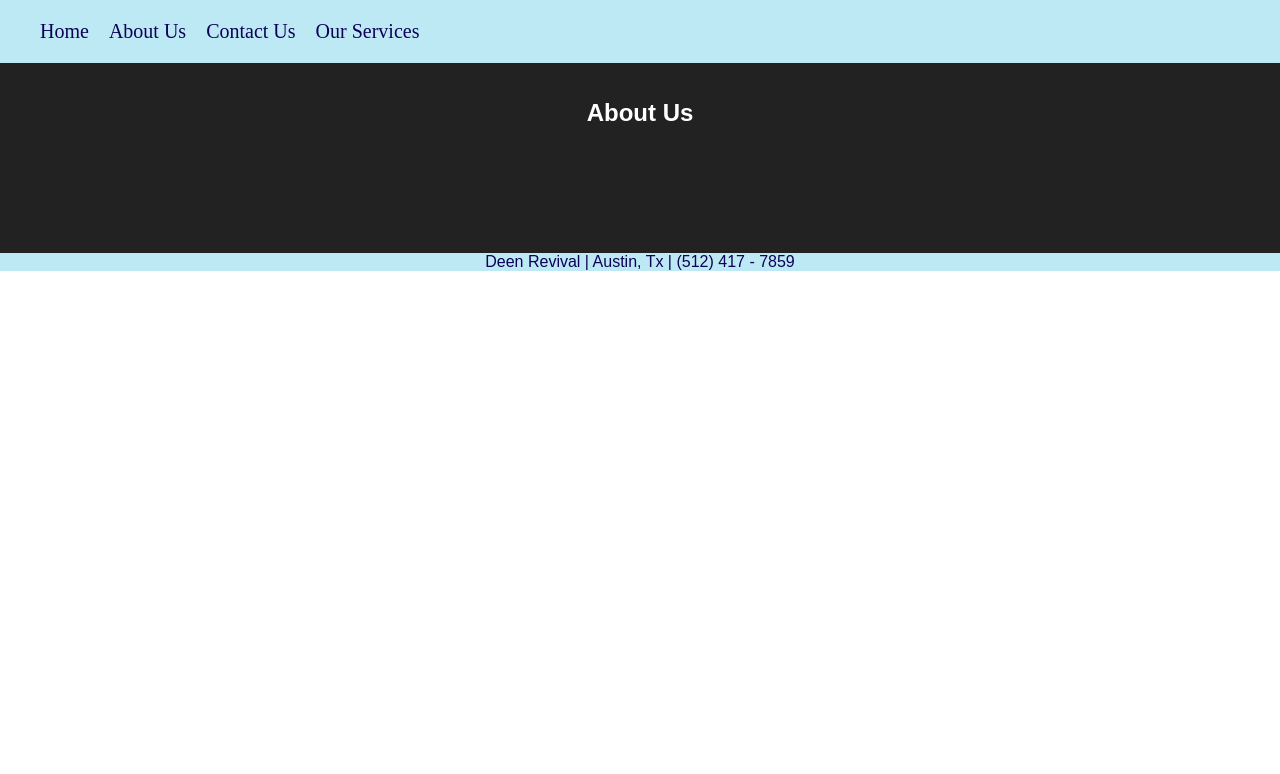
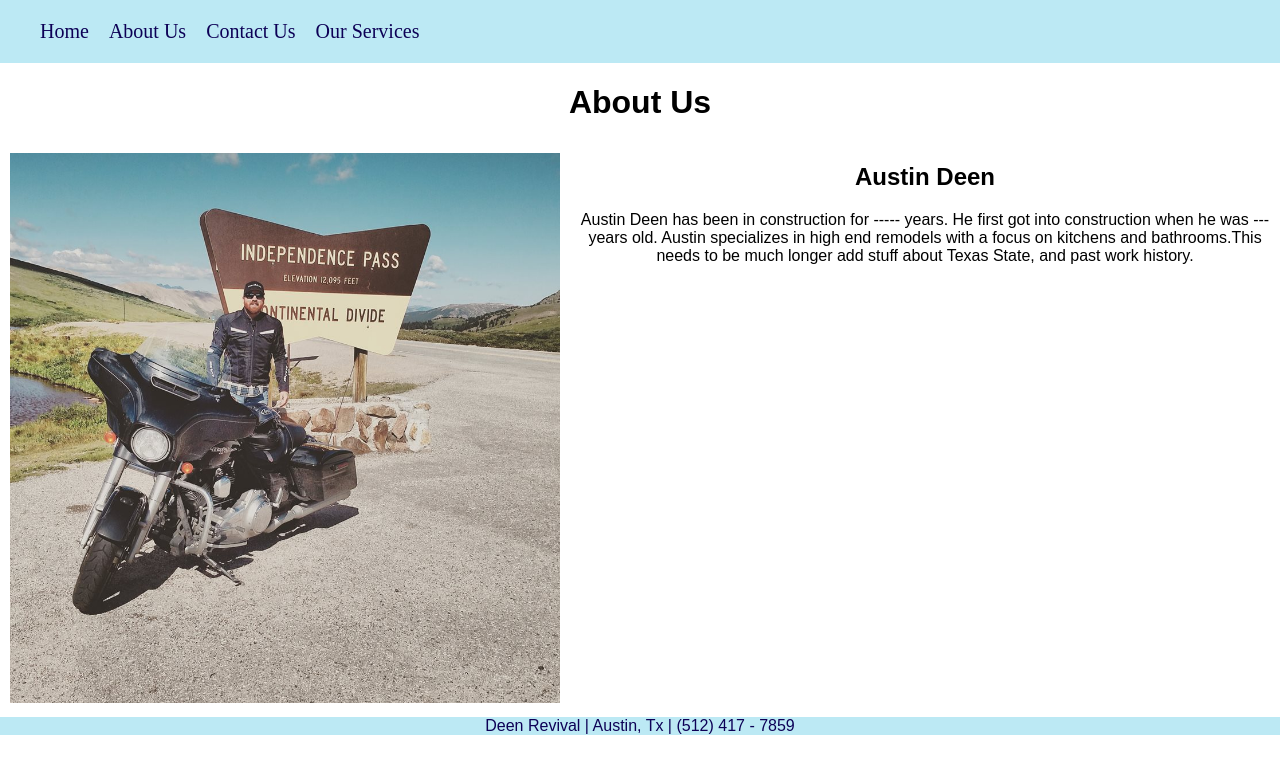
Before and after one commit to sarahshuey/DeenRevival, a React (Create React App) app: page /AboutUs in a window 1280 px wide. Shown: the top 774 px of the page. Built offline with nearby package versions, Linux system fonts and the light colour scheme.

Commit message:
about us page in progress

```diff
--- a/src/components/AboutUs.js
+++ b/src/components/AboutUs.js
@@ -1,13 +1,28 @@
 import React, { Component } from 'react';
-import '../styles/App.css';
+import image from '../Images/Austin.jpg'
+
 
 class AboutUs extends Component {
   render() {
+    let aboutStyle={
+      display:"flex",
+      flexDirection:"row"
+    }
     return (
       <div className="App">
-        <header className="App-header">
-          <h1 className="App-title">About Us</h1>
+        <header className="header">
+          <h1 className="title">About Us</h1>
         </header>
+        <div className="page" style={aboutStyle}>
+        <div className="AustinPic">
+        <img style={{width: 550, padding:"10px"}} src={image} alt="Austin Deen"></img>
+        </div>
+        <div className="AboutAustin">
+        <h2> Austin Deen </h2>
+        <p> Austin Deen has been in construction for ----- years. He first got into construction when he was --- years old. Austin specializes in high end remodels with a focus on kitchens and bathrooms.This needs to be much longer add stuff about Texas State, and past work history.
+        </p>
+        </div>
+      </div>
       </div>
     );
   }
```
Also changed, not shown: src/Images/Austin.jpg (added).
